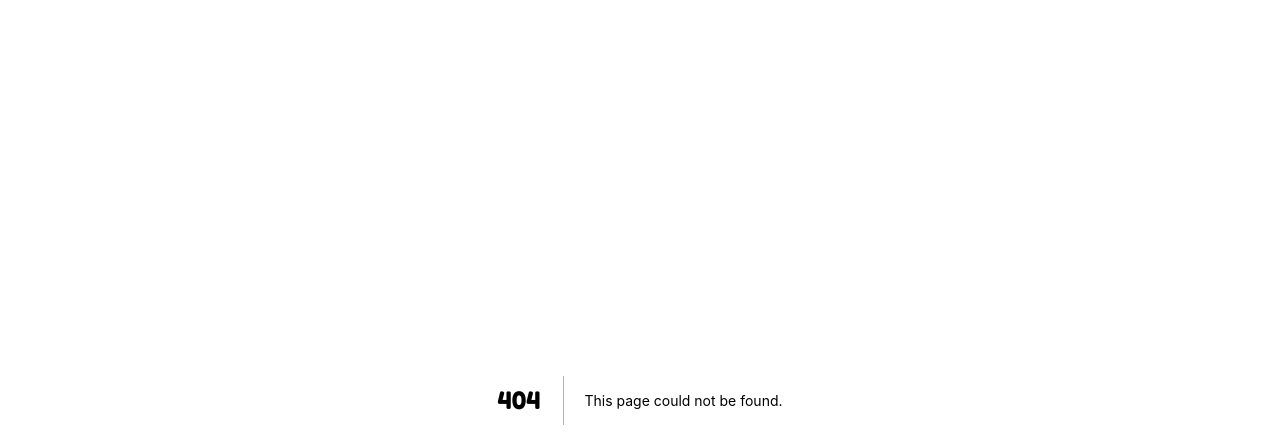
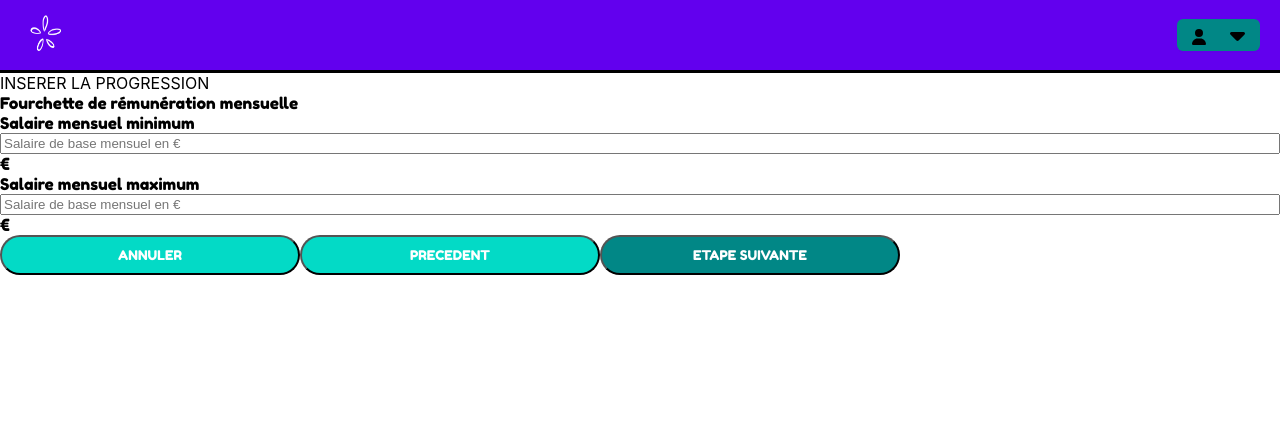
Before and after one commit to Retouched/FlowHR-front, a Next.js app: page /requestWage in a window 1280 px wide. Before the commit this address had no page. Shown: the top 448 px of the page. Built offline with nearby package versions, Linux system fonts and the light colour scheme.

Commit message:
Ajout de la page wageRequest avec 2 elements : minimum wage et maximumWage qui s'enregistre dans le store au clic sur etape suivante

```diff
--- /dev/null
+++ b/components/RequestWage.js
@@ -0,0 +1,14 @@
+import NavBar from "./NavBar";
+import RequestWageCard from "./RequestWageCard";
+
+function RequestWage() {
+  return (
+    <div>
+      <NavBar />
+      <div>INSERER LA PROGRESSION</div>
+      <RequestWageCard />
+    </div>
+  );
+}
+
+export default RequestWage;
--- /dev/null
+++ b/components/RequestWageCard.js
@@ -0,0 +1,66 @@
+import { FontAwesomeIcon } from "@fortawesome/react-fontawesome";
+import styles from "../styles/RequestWageCard.module.css";
+import { useEffect, useState } from "react";
+import { useDispatch, useSelector } from "react-redux";
+import { addHireRequest } from "@/reducers/hireRequest";
+
+import BtnCancelComponent from "./BtnCancel";
+import BtnNextComponent from "./BtnNext";
+import BtnBack from "./BtnBack";
+
+function RequestWageCard() {
+  const dispatch = useDispatch();
+  const hireRequest = useSelector((state) => state.hireRequest.value);
+  console.log("hireRequest: ", hireRequest);
+
+  // DONNEES POUR AJOUTER UNE DEMANDE
+  const [addMinimumWage, setAddMinimumWage] = useState(
+    hireRequest.addMinimumWage || ""
+  ); // ajout du "|| "" " afin d'enlever l'erreur => uncontrolled input
+  const [addMaximumWage, setAddMaximumWage] = useState(
+    hireRequest.addMaximumWage || ""
+  ); // ajout du "|| "" " afin d'enlever l'erreur => uncontrolled input
+
+  // AU CLIC SUR ETAPE SUIVANTE
+  const handleThirdSubmit = () => {
+    const datasThirdSubmit = {
+      minimumWage: addMinimumWage,
+      maximumWage: addMaximumWage,
+    };
+    dispatch(addHireRequest(datasThirdSubmit));
+    console.log("datasThirdSubmit", datasThirdSubmit);
+  };
+
+  return (
+    <div className={styles.wageCardContainer}>
+      <span>Fourchette de rémunération mensuelle </span>
+      <span>Salaire mensuel minimum </span>
+      <input
+        type="text"
+        placeholder="Salaire de base mensuel en €"
+        value={addMinimumWage}
+        onChange={(e) => setAddMinimumWage(e.target.value)}
+      ></input>
+      <span>€</span>
+      <span>Salaire mensuel maximum </span>
+      <input
+        type="text"
+        placeholder="Salaire de base mensuel en €"
+        value={addMaximumWage}
+        onChange={(e) => setAddMaximumWage(e.target.value)}
+      ></input>
+      <span>€</span>
+      <div className={styles.btnContainer}>
+        <BtnCancelComponent />
+        <span>
+          <BtnBack />
+        </span>
+        <span onClick={() => handleThirdSubmit()}>
+          <BtnNextComponent />
+        </span>
+      </div>
+    </div>
+  );
+}
+
+export default RequestWageCard;
--- a/pages/requestContract.js
+++ b/pages/requestContract.js
@@ -4,4 +4,4 @@ function RequestContractPage() {
   return <RequestContract />;
 }
 
-export default RequestContract;
+export default RequestContractPage;
--- /dev/null
+++ b/pages/requestWage.js
@@ -0,0 +1,7 @@
+import RequestWage from "../components/RequestWage";
+
+function RequestWagePage() {
+  return <RequestWage />;
+}
+
+export default RequestWagePage;
--- /dev/null
+++ b/styles/RequestWageCard.module.css
@@ -0,0 +1,4 @@
+.wageCardContainer {
+  display: flex;
+  flex-direction: column;
+}
```
